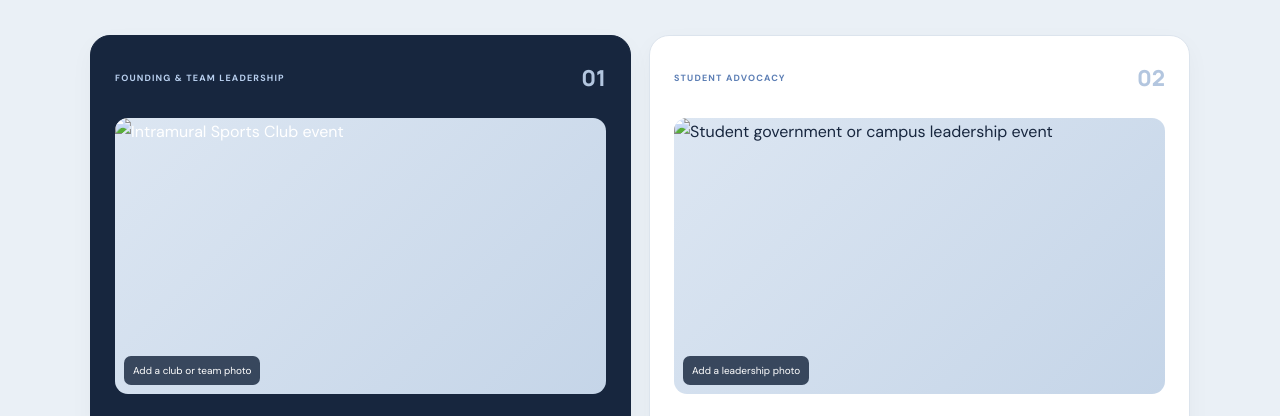
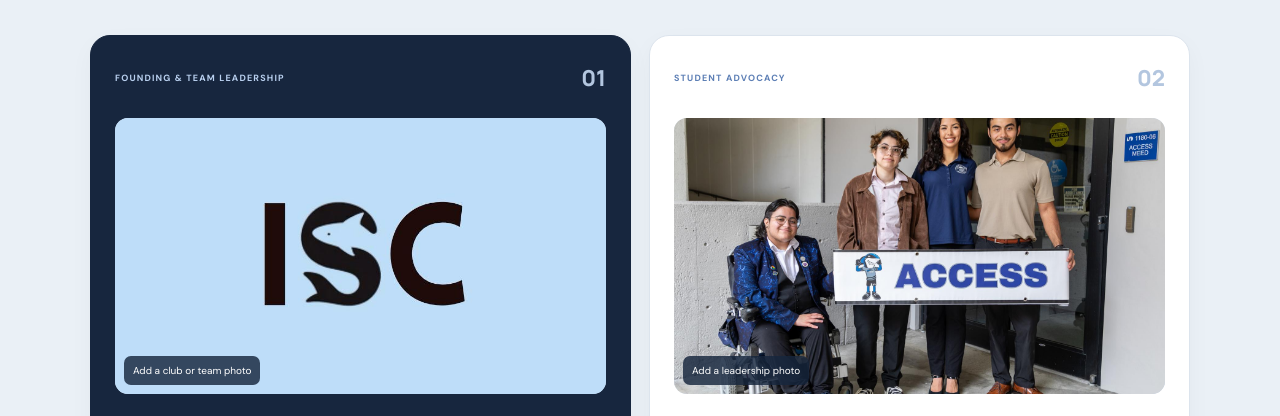
Before and after one commit to valentinanburgos/valentinanburgos.github.io, a plain HTML site: page experience.html in a window 1280 px wide. Shown: the part 2350-2766 px from the top of the page. Drawn offline with Linux system fonts and the light colour scheme.

Commit message:
Change image file extensions in experience.html
Updated image file extensions from .jpg to .jpeg for consistency.

```diff
--- a/experience.html
+++ b/experience.html
@@ -211,7 +211,7 @@
           </div>
           <div class="exp-photo-placeholder">
             <img
-              src="assets/images/ISC.jpg"
+              src="assets/images/ISC.jpeg"
               alt="Intramural Sports Club event"
               loading="lazy"
             >
@@ -242,7 +242,7 @@
           </div>
           <div class="exp-photo-placeholder">
             <img
-              src="assets/images/student-government.jpg"
+              src="assets/images/SGA.jpeg"
               alt="Student government or campus leadership event"
               loading="lazy"
             >
```
